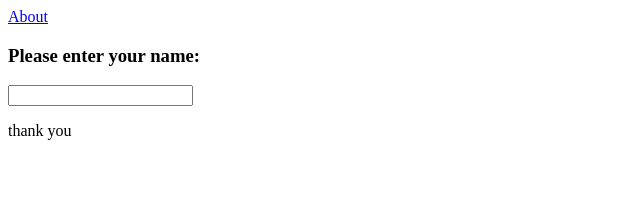
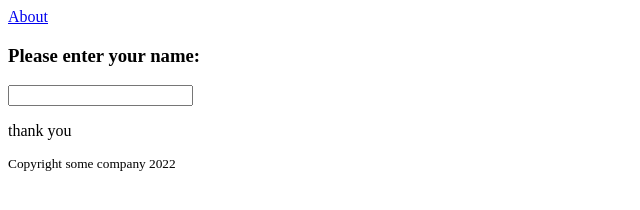
Before and after one commit to JinalYash/greeter, a plain HTML site: page index.html in a window 1280 px wide. Shown: the whole page, without its empty margins (0-640 px from the left). Drawn offline with Linux system fonts and the light colour scheme.

Commit message:
Finished index.html

```diff
--- a/index.html
+++ b/index.html
@@ -7,4 +7,5 @@
     <h3> Please enter your name: </h3>
     <input type="text" name="uname">
     <p>thank you</p>
+    <small> Copyright some company 2022 </small>
 </html>
```
